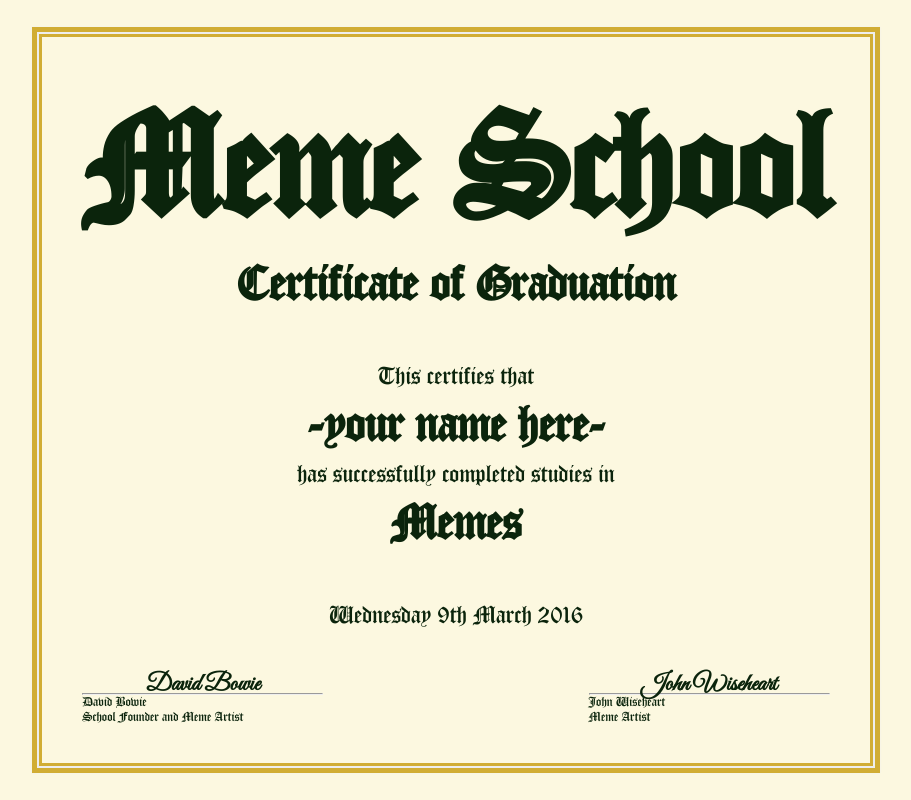
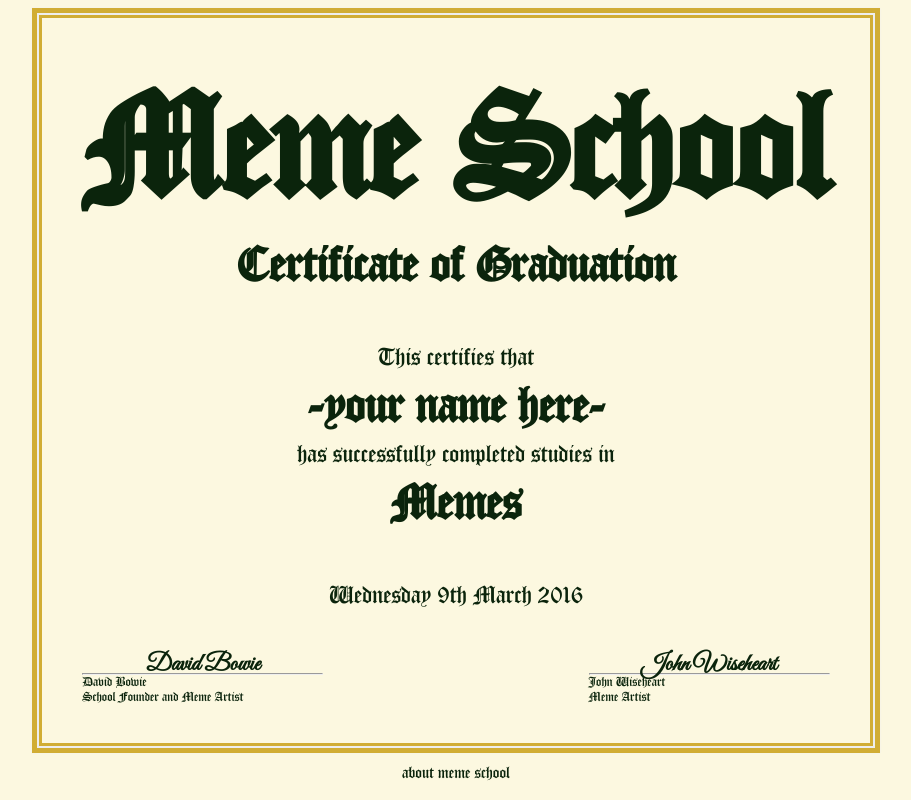
Before and after one commit to johnwiseheart/memeschool, a plain HTML site: page index.html in a window 1280 px wide. Shown: the whole page, without its empty margins (184-1095 px from the left). Drawn offline with Linux system fonts and the light colour scheme.

Commit message:
Added video back

```diff
--- a/index.html
+++ b/index.html
@@ -34,7 +34,7 @@
           </div>
         </div>
       </div>
-      </div>
+      <div class="about"><a href="https://www.youtube.com/v/fJdA7dwx6-4&autoplay=1&loop=1&playlist=fJdA7dwx6-4">about meme school</a></div>
     </div>
     <script>
       Date.prototype.monthNames = [
--- a/styles.css
+++ b/styles.css
@@ -19,6 +19,7 @@ html, body {
   align-items: center;
   height: 100%;
   text-align: center;
+  flex-direction:column;
 }
 
 .content {
@@ -81,3 +82,12 @@ hr {
   font-size: 0.8em;
   margin: -1px 0;
 }
+
+.about {
+  margin-top: 20px;
+}
+
+a, a:hover, a:active {
+  color: #0B240C;
+  text-decoration: none;
+}
```
Lines whose indentation alone changed are shown as unchanged.
